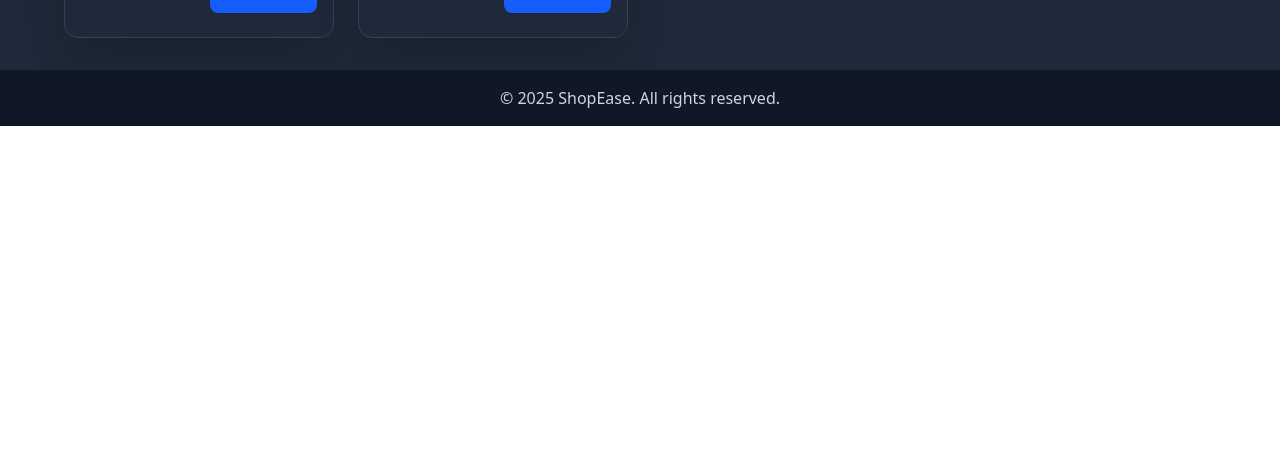
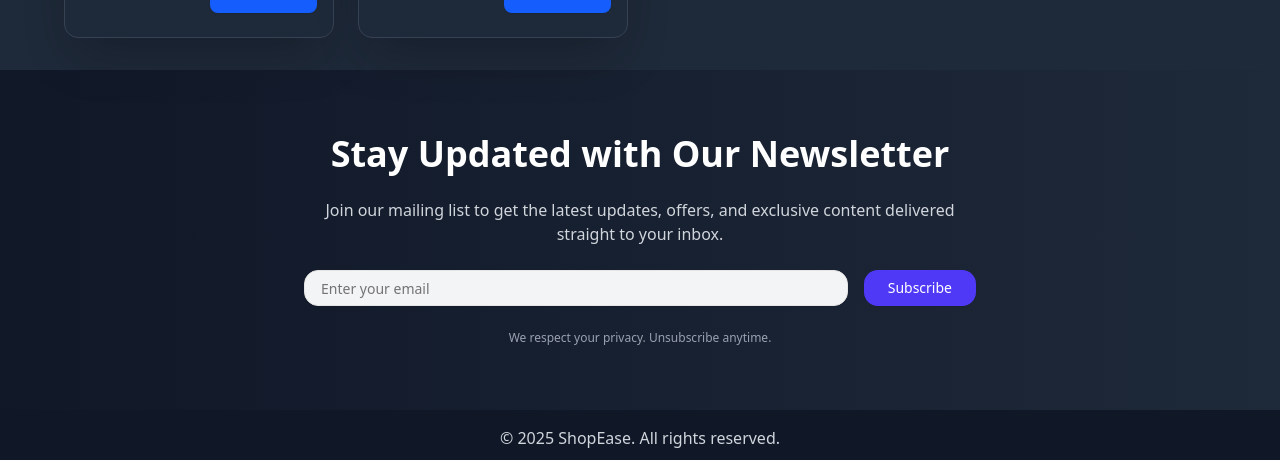
Before and after one commit to akshaypunia0/Fullstack-Shopping-cart-website, a React (Vite) app in the folder Client/: page /home in a window 1280 px wide. Shown: the part 1798-2258 px from the top of the page. Before the commit the page ends 1924 px from the top, so only its background shows below. Built offline with nearby package versions, Linux system fonts and the light colour scheme.

Commit message:
frontend part almost complete, bug fix, cart icon for mobile viewa and many more fixes.

```diff
--- a/Client/src/App.jsx
+++ b/Client/src/App.jsx
@@ -7,6 +7,7 @@ import Product from './pages/products/Products'
 import Cart from './pages/cart/Cart'
 import Home from './pages/home/Home'
 import { useSelector } from 'react-redux'
+import ProtectedRoutes from './components/utils/ProtectedRoutes'
 
 
 function App() {
@@ -17,21 +18,26 @@ function App() {
 
   return (
     <>
-      <div className="w-full flex flex-col items-center justify-center min-h-screen bg-gray-700">
+      <div className="w-full flex flex-col items-center justify-center min-h-screen bg-gray-800">
 
         <Routes>
-          {/* <Route path='/login' element={<Login />} />
+          <Route path='/login' element={<Login />} />
           <Route path='/' element={<Login />} />
-          <Route path='/signup' element={<Signup />} /> */}
+          <Route path='/signup' element={<Signup />} />
 
           {/* <Route element={}/> */}
 
-          <Route element={<Layout setIsCartOpen={() => setIsCartOpen(true)}/>}>
-            <Route path='/home' element={<Home />} />
-            <Route path='/' element={<Home />} />
-            <Route path='/products' element={<Product />} />
-            <Route path='/cart' element={<Cart cartItems={products}/>} />
+          <Route element={<ProtectedRoutes />}>
+
+            <Route element={<Layout setIsCartOpen={() => setIsCartOpen(true)} />}>
+              <Route path='/home' element={<Home />} />
+              <Route path='/products' element={<Product />} />
+              <Route path='/cart' element={<Cart cartItems={products} />} />
+            </Route>
+
           </Route>
+
+
         </Routes>
 
       </div>
--- a/Client/src/components/layout/Navbar.jsx
+++ b/Client/src/components/layout/Navbar.jsx
@@ -4,7 +4,7 @@ import { useState } from 'react'
 import { motion, AnimatePresence } from "motion/react";
 import { useSelector } from 'react-redux';
 
-const Navbar = ({onCartclick}) => {
+const Navbar = ({ onCartclick }) => {
 
   const numberOfItemsInCart = useSelector((state) => state.cart.cartItems)
   console.log("Number in cart", numberOfItemsInCart);
@@ -52,7 +52,7 @@ const Navbar = ({onCartclick}) => {
         {/* Cart Icon */}
         <div className="flex items-center space-x-4">
           <Link to="/cart" className="relative">
-            <ShoppingCart className="w-6 h-6" onClick={onCartclick}/>
+            <ShoppingCart className="w-6 h-6" onClick={onCartclick} />
             <span className="absolute -top-2 -right-2 bg-red-500 text-xs rounded-full px-1">
               {numberOfItemsInCart.length}
             </span>
@@ -65,14 +65,26 @@ const Navbar = ({onCartclick}) => {
 
       {/* Mobile hamburgerr */}
 
+      <div className="flex justify-between">
         <button
           onClick={handleLinkClick}
           className="md:hidden text-2xl h-[40px] ml-4 my-auto"
         >
-        <Menu size={30}/>
+          <Menu size={30} />
         </button>
 
-      <AnimatePresence>
+        <Link to="/cart" className="md:hidden text-2xl mr-4 my-auto">
+          <ShoppingCart className="w-6 h-6" onClick={onCartclick} />
+          <span className="absolute top-1 right-2 bg-red-500 text-xs rounded-full px-1">
+            {numberOfItemsInCart.length}
+          </span>
+        </Link>
+      </div>
+
+      <AnimatePresence >
+
+        <div className="flex justify-between">
+          <div>
             {isOpen && (
               <>
                 {/* Overlay backdrop */}
@@ -116,7 +128,14 @@ const Navbar = ({onCartclick}) => {
                 </motion.div>
               </>
             )}
+          </div>
+        </div>
+
       </AnimatePresence>
+
+
+
+
 
 
     </nav>
--- a/Client/src/components/utils/ProtectedRoutes.jsx
+++ b/Client/src/components/utils/ProtectedRoutes.jsx
@@ -1,9 +1,17 @@
 import React from 'react'
+import { Navigate, Outlet } from 'react-router-dom';
 
-const ProtectedRoutes = ({ children }) => {
-  return (
-    <div>ProtectedRoutes</div>
-  )
+const ProtectedRoutes = () => {
+
+  const isLoggedIn = true;
+
+  if (isLoggedIn) {
+    return <Outlet />
+  }
+
+  else return <Navigate to={"/"}/>
+
+
 }
 
 export default ProtectedRoutes
--- a/Client/src/pages/cart/Cart.jsx
+++ b/Client/src/pages/cart/Cart.jsx
@@ -37,7 +37,7 @@ const Cart = () => {
   }
 
   return (
-    <div className="min-h-screen lg:w-[50%] bg-gray-700 border-1 border-gray-800 dark:bg-gray-900 px-4 sm:px-8 lg:px-16 py-10">
+    <div className="min-h-auto lg:w-[40%] bg-gray-700 border-1 border-gray-800 my-8 rounded-2xl shadow-2xl dark:bg-gray-900 px-4 sm:px-8 lg:px-16 py-10">
       {/* Header */}
       <motion.div
         initial={{ opacity: 0, y: -20 }}
--- a/Client/src/pages/home/Home.jsx
+++ b/Client/src/pages/home/Home.jsx
@@ -2,6 +2,7 @@ import React from 'react'
 import HeroSection from './HeroSection'
 import FeaturedCategories from './FeaturedCategories'
 import Products from '../products/Products'
+import NewsletterSignup from '../newsletterSignup/NewsletterSignup'
 
 const Home = ({ products }) => {
 
@@ -10,6 +11,7 @@ const Home = ({ products }) => {
       <HeroSection />
       <FeaturedCategories />
       <Products products={products} />
+      <NewsletterSignup />
     </div>
   )
 }
--- a/Client/src/pages/login/Login.jsx
+++ b/Client/src/pages/login/Login.jsx
@@ -20,7 +20,7 @@ const Login = () => {
 
 
     return (
-        <Card className="w-full max-w-sm sm:max-w-md md:max-w-lg lg:max-w-xl mx-auto flex bg-gray-800 border-gray-800 text-white text-xl">
+        <Card className="w-full max-w-sm sm:max-w-md md:max-w-lg lg:max-w-xl mx-auto flex bg-gray-900 border-gray-900 text-white text-xl">
             <CardHeader>
                 <CardTitle>Login to your account</CardTitle>
                 <CardDescription>
@@ -56,7 +56,7 @@ const Login = () => {
                 </form>
             </CardContent>
             <CardFooter className="flex-col gap-2">
-                <Button type="submit" className="w-full cursor-pointer" onClick={onLogin}>
+                <Button type="submit" className="w-full cursor-pointer bg-gray-700 hover:bg-gray-800" onClick={onLogin}>
                     Login
                 </Button>
                 <div className="text-lg text-gray-300 mt-4">
@@ -70,6 +70,7 @@ const Login = () => {
 
             </CardFooter>
         </Card>
+
     )
 }
 
--- /dev/null
+++ b/Client/src/pages/newsletterSignup/NewsletterSignup.jsx
@@ -0,0 +1,58 @@
+import { useState } from "react";
+import { motion } from "framer-motion";
+import { Input } from "@/components/ui/input";
+import { Button } from "@/components/ui/button";
+
+export default function NewsletterSignup() {
+  const [email, setEmail] = useState("");
+
+  const handleSubmit = (e) => {
+    e.preventDefault();
+    console.log("Subscribed Email:", email);
+    setEmail("");
+  };
+
+  return (
+    <section className="w-full bg-gradient-to-r from-gray-900 to-gray-800 py-16 px-6 flex justify-center items-center">
+      <motion.div
+        initial={{ opacity: 0, y: 40 }}
+        whileInView={{ opacity: 1, y: 0 }}
+        transition={{ duration: 0.6, ease: "easeOut" }}
+        viewport={{ once: true }}
+        className="max-w-2xl w-full text-center space-y-6"
+      >
+        <h2 className="text-3xl md:text-4xl font-bold text-white">
+          Stay Updated with Our Newsletter
+        </h2>
+        <p className="text-gray-300 text-sm md:text-base">
+          Join our mailing list to get the latest updates, offers, and
+          exclusive content delivered straight to your inbox.
+        </p>
+
+        <form
+          onSubmit={handleSubmit}
+          className="flex flex-col md:flex-row items-center gap-4 mt-6"
+        >
+          <Input
+            type="email"
+            placeholder="Enter your email"
+            value={email}
+            required
+            onChange={(e) => setEmail(e.target.value)}
+            className="w-full md:flex-1 bg-gray-100 text-black px-4 py-2 rounded-xl focus:ring-2 focus:ring-indigo-500"
+          />
+          <Button
+            type="submit"
+            className="w-full md:w-auto px-6 py-2 rounded-xl bg-indigo-600 hover:bg-indigo-700 transition-colors text-white font-medium"
+          >
+            Subscribe
+          </Button>
+        </form>
+
+        <p className="text-gray-400 text-xs mt-3">
+          We respect your privacy. Unsubscribe anytime.
+        </p>
+      </motion.div>
+    </section>
+  );
+}
--- a/Client/src/pages/register/Signup.jsx
+++ b/Client/src/pages/register/Signup.jsx
@@ -53,7 +53,7 @@ const Signup = () => {
 
 
     return (
-        <Card className="w-full max-w-sm sm:max-w-md md:max-w-lg lg:max-w-xl mx-auto flex bg-gray-800 border-gray-800 text-white text-xl">
+        <Card className="w-full max-w-sm sm:max-w-md md:max-w-lg lg:max-w-xl mx-auto flex bg-gray-900 border-gray-900 text-white text-xl">
             <CardHeader>
                 <CardTitle>Create a new account</CardTitle>
                 <CardDescription>
@@ -118,7 +118,7 @@ const Signup = () => {
                 </form>
             </CardContent>
             <CardFooter className="flex-col gap-2">
-                <Button type="submit" className="w-full cursor-pointer" onClick={onSignup}>
+                <Button type="submit" className="w-full cursor-pointer bg-gray-700 hover:bg-gray-800" onClick={onSignup}>
                     Signup
                 </Button>
                 <div className="text-lg text-gray-300 mt-4">
```
Lines whose indentation alone changed are shown as unchanged.
